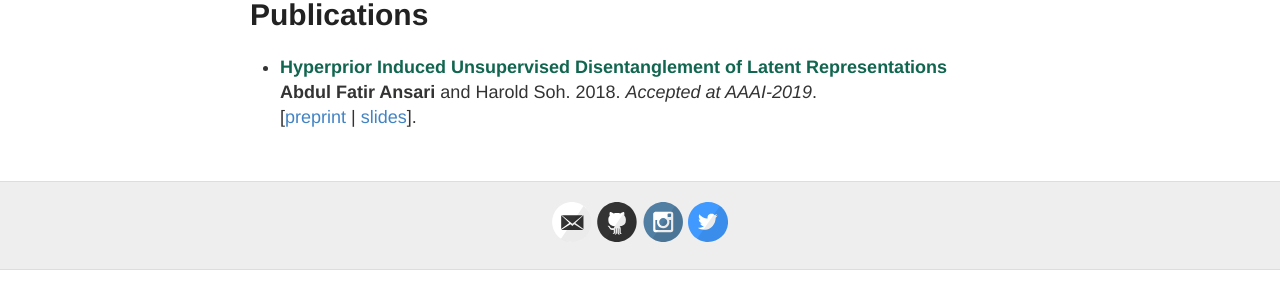
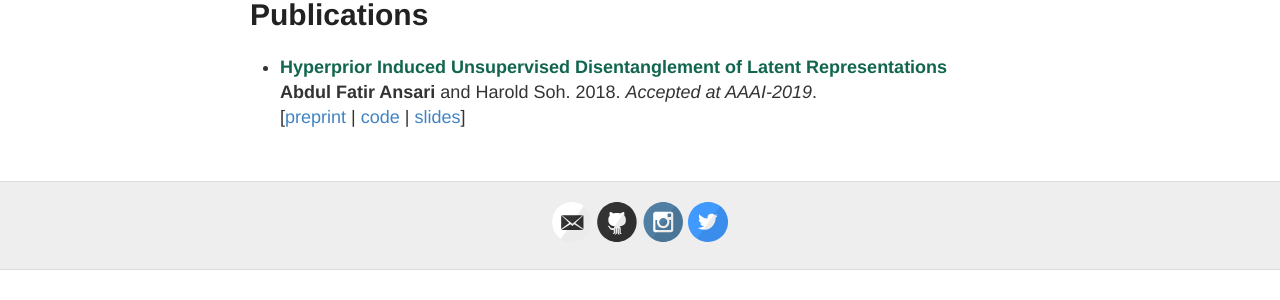
Before and after one commit to abdulfatir/abdulfatir.github.io, a Jekyll site: the page built from publications.md, in a window 1280 px wide. Shown: the part 172-472 px from the top of the page. Built offline with Jekyll 4.4.1, drawn with Linux system fonts in a browser that asks for light colours.

Commit message:
updated link

```diff
--- a/publications.md
+++ b/publications.md
@@ -6,4 +6,4 @@ permalink: /publications/
 
 * **<span style="color:#12664F">Hyperprior Induced Unsupervised Disentanglement of Latent Representations</span>**
    **Abdul Fatir Ansari** and Harold Soh. 2018. *Accepted at AAAI-2019*.
-   [[preprint](https://arxiv.org/abs/1809.04497) | [slides]({{site.base}}/files/aaai19.key.zip)].
+   [[preprint](https://arxiv.org/abs/1809.04497) | [code](https://github.com/crslab/CHyVAE) | [slides]({{site.base}}/files/aaai19.key.zip)]
```
